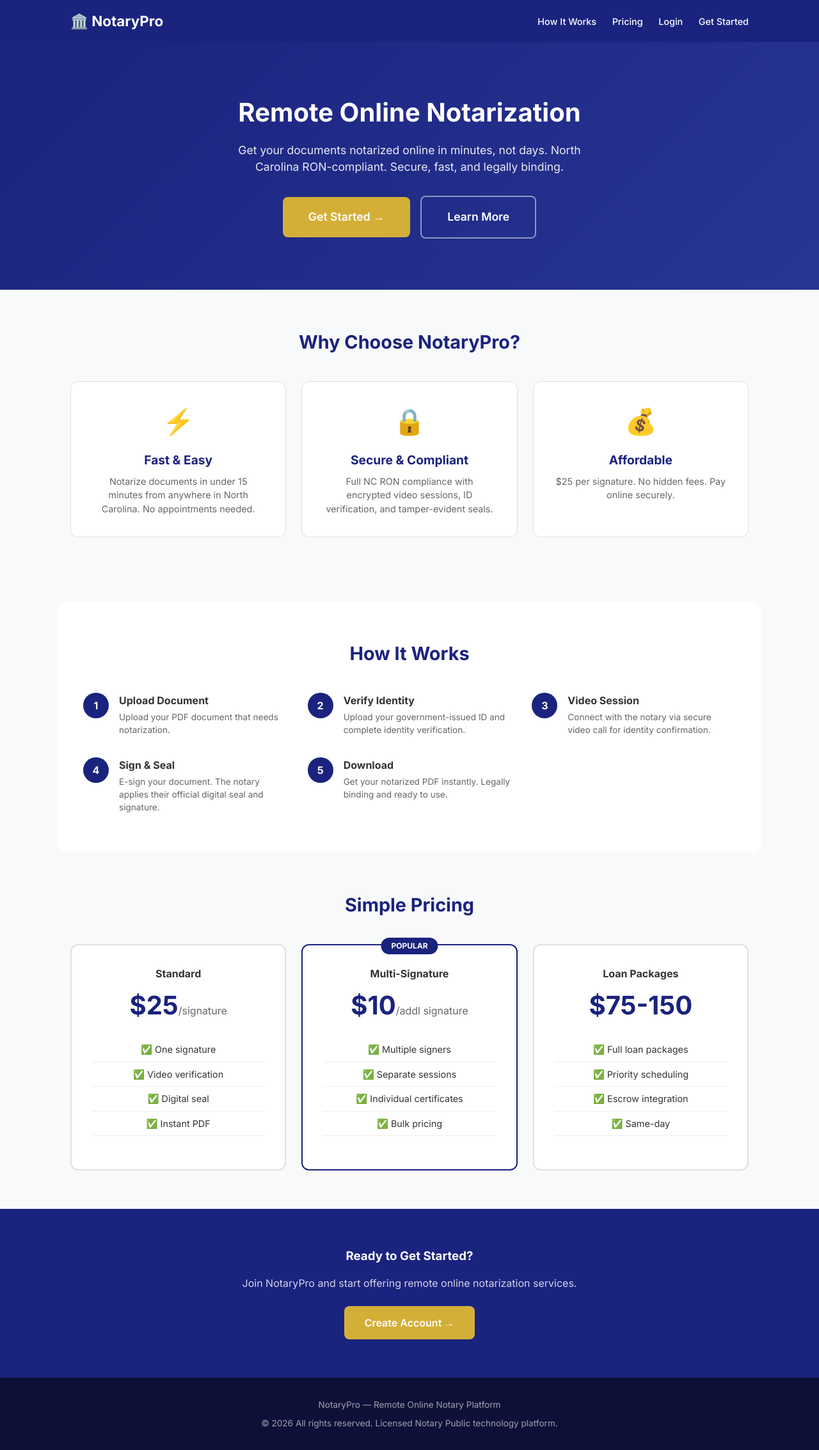
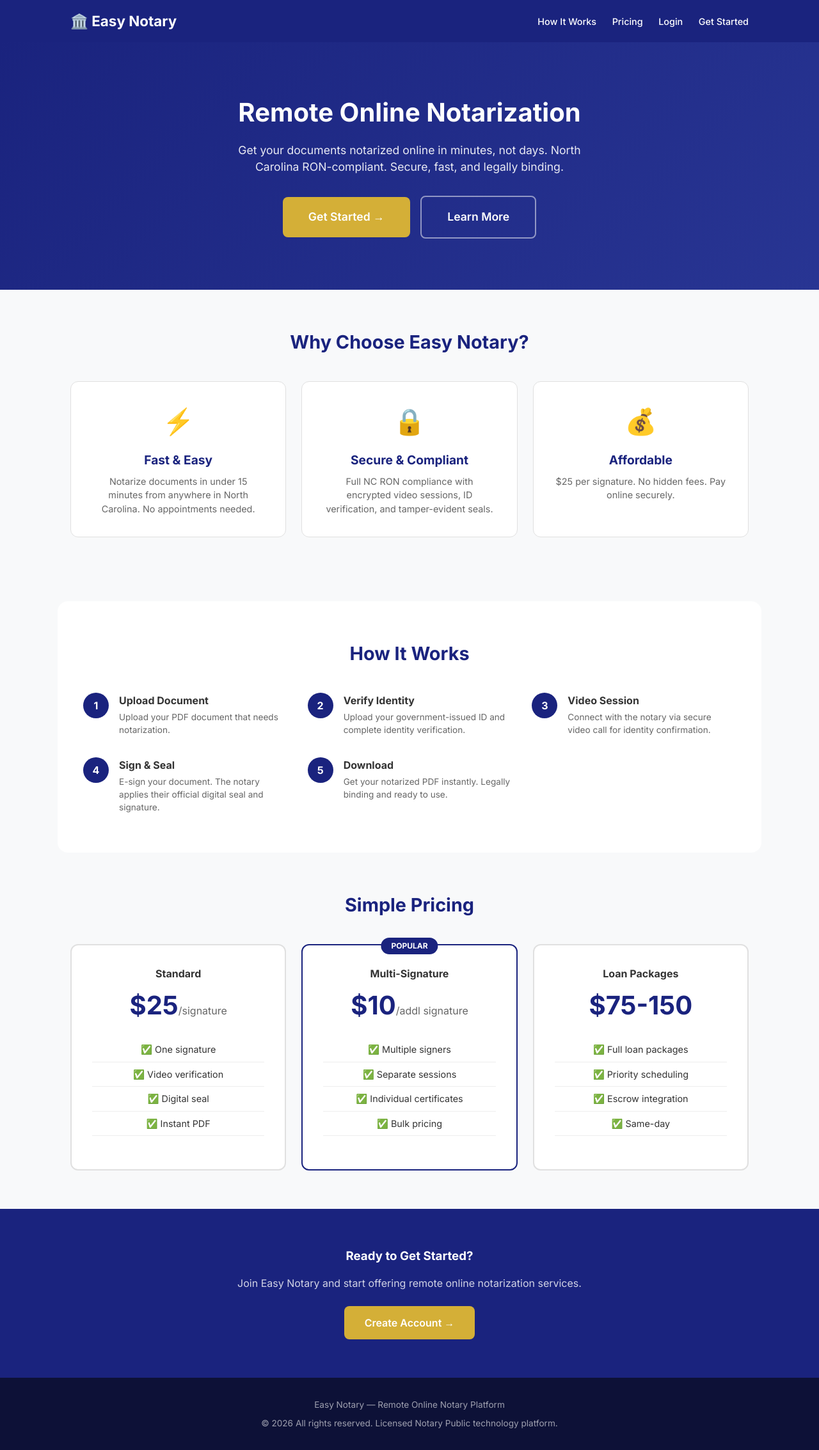
Before and after one commit to Liberty-Emporium/Notary-Business, a Flask app: page / in a window 1280 px wide. Shown: the whole page at 64% size. Run offline with Flask 3, Linux system fonts and the light colour scheme; parts of the project's set-up code (start-up, migrations or seed data) failed here and were passed over.

Commit message:
fix: session auth on HTTPS (Railway proxy) + rename to Easy Notary
- Fix session cookie config for Railway HTTPS (ProxyFix, SameSite, Secure)
- Set stable SECRET_KEY default (was random on every restart = logout)
- Rename NotaryPro → Easy Notary across all 9 files
- All templates verified

```diff
--- a/app.py
+++ b/app.py
@@ -1,6 +1,6 @@
 #!/usr/bin/env python3
 """
-NotaryPro — Remote Online Notary Platform
+Easy Notary — Remote Online Notary Platform
 NC RON (Remote Online Notarization) Compliant
 Single-tenant: one app instance per notary
 """
@@ -31,9 +31,19 @@ from reportlab.lib.enums import TA_CENTER, TA_JUSTIFY, TA_LEFT
 
 # ─── App Config ─────────────────────────────────────────────────────────────
 app = Flask(__name__)
-app.secret_key = os.environ.get('SECRET_KEY', secrets.token_hex(32))
+app.secret_key = os.environ.get('SECRET_KEY', 'easy-notary-dev-key-change-in-production-2026')
 app.config['PERMANENT_SESSION_LIFETIME'] = datetime.timedelta(days=30)
 app.config['MAX_CONTENT_LENGTH'] = 50 * 1024 * 1024  # 50MB
+
+# Fix for HTTPS/Proxy (Railway) — ensure session cookies work behind HTTPS
+app.config['SESSION_COOKIE_SECURE'] = False  # Allow HTTP for local dev
+app.config['SESSION_COOKIE_HTTPONLY'] = True
+app.config['SESSION_COOKIE_SAMESITE'] = 'Lax'
+app.config['PREFERRED_URL_SCHEME'] = 'https'
+
+# Trust Railway's proxy headers
+from werkzeug.middleware.proxy_fix import ProxyFix
+app.wsgi_app = ProxyFix(app.wsgi_app, x_for=1, x_proto=1, x_host=1)
 
 # Stripe
 stripe.api_key = os.environ.get('STRIPE_SECRET_KEY', '')
@@ -81,7 +91,7 @@ def init_db():
             is_admin INTEGER DEFAULT 0
         );
 
-        CREATE TABLE IF NOT EXISTS notary_profile (
+        CREATE TABLE IF NOT EXISTS easy_notaryfile (
             id TEXT PRIMARY KEY,
             user_id TEXT NOT NULL,
             commission_number TEXT,
@@ -203,16 +213,16 @@ def get_profile():
     if not session.get('user_id'):
         return None
     db = get_db()
-    p = db.execute('SELECT * FROM notary_profile WHERE user_id = ?', (session['user_id'],)).fetchone()
+    p = db.execute('SELECT * FROM easy_notaryfile WHERE user_id = ?', (session['user_id'],)).fetchone()
     db.close()
     if not p:
         # Create default profile
         pid = str(uuid.uuid4())[:12]
         db = get_db()
-        db.execute('INSERT INTO notary_profile (id, user_id, state) VALUES (?, ?, ?)',
+        db.execute('INSERT INTO easy_notaryfile (id, user_id, state) VALUES (?, ?, ?)',
                    (pid, session['user_id'], 'North Carolina'))
         db.commit()
-        p = db.execute('SELECT * FROM notary_profile WHERE id = ?', (pid,)).fetchone()
+        p = db.execute('SELECT * FROM easy_notaryfile WHERE id = ?', (pid,)).fetchone()
         db.close()
     return dict(p) if p else {}
 
@@ -382,7 +392,7 @@ def register():
 
         session['user_id'] = uid
         session.permanent = True
-        flash('Account created! Welcome to NotaryPro.', 'success')
+        flash('Account created! Welcome to Easy Notary.', 'success')
         return redirect(url_for('settings'))
 
     return render_template('login.html', mode='register')
@@ -626,19 +636,19 @@ def settings():
                   'fee_multi_signature','fee_loan_package','fee_travel','max_signers',
                   'stripe_account_id','payment_model','platform_commission']
 
-        existing = db.execute('SELECT * FROM notary_profile WHERE user_id = ?', (user['id'],)).fetchone()
+        existing = db.execute('SELECT * FROM easy_notaryfile WHERE user_id = ?', (user['id'],)).fetchone()
         now = datetime.datetime.utcnow().isoformat()
 
         if existing:
             set_clause = ', '.join([f'{f} = ?' for f in fields]) + ', updated_at = ?'
             values = [request.form.get(f, '') for f in fields] + [now, user['id']]
-            db.execute(f'UPDATE notary_profile SET {set_clause} WHERE user_id = ?', values)
+            db.execute(f'UPDATE easy_notaryfile SET {set_clause} WHERE user_id = ?', values)
         else:
             pid = str(uuid.uuid4())[:12]
             cols = ['id','user_id'] + fields + ['updated_at']
             placeholders = ','.join(['?' for _ in cols])
             values = [pid, user['id']] + [request.form.get(f, '') for f in fields] + [now]
-            db.execute(f'INSERT INTO notary_profile ({",".join(cols)}) VALUES ({placeholders})', values)
+            db.execute(f'INSERT INTO easy_notaryfile ({",".join(cols)}) VALUES ({placeholders})', values)
 
         # Update user name
         if request.form.get('full_name'):
--- a/templates/dashboard.html
+++ b/templates/dashboard.html
@@ -3,7 +3,7 @@
 <head>
 <meta charset="UTF-8">
 <meta name="viewport" content="width=device-width, initial-scale=1.0">
-<title>Dashboard — NotaryPro</title>
+<title>Dashboard — Easy Notary</title>
 <link href="https://fonts.googleapis.com/css2?family=Inter:wght@400;500;600;700&display=swap" rel="stylesheet">
 <style>
 :root{--navy:#1A237E;--gold:#D4AF37;--bg:#f8f9fa;--card:#fff;--text:#333;--muted:#666;--green:#4CAF50;--red:#f44336;--blue:#2196F3;--border:#e0e0e0}
@@ -74,7 +74,7 @@ tr:hover{background:#fafafa}
 </head>
 <body>
 <div class="sidebar">
-  <h2>🏛️ NotaryPro</h2>
+  <h2>🏛️ Easy Notary</h2>
   <nav>
     <a href="/dashboard" class="active"><span class="icon">📊</span> Dashboard</a>
     <a href="/session/new"><span class="icon">➕</span> New Session</a>
--- a/templates/index.html
+++ b/templates/index.html
@@ -3,7 +3,7 @@
 <head>
 <meta charset="UTF-8">
 <meta name="viewport" content="width=device-width, initial-scale=1.0">
-<title>NotaryPro — Remote Online Notary</title>
+<title>Easy Notary — Remote Online Notary</title>
 <link href="https://fonts.googleapis.com/css2?family=Inter:wght@400;500;600;700&display=swap" rel="stylesheet">
 <style>
 :root{--navy:#1A237E;--gold:#D4AF37;--bg:#f8f9fa;--card:#fff;--text:#333;--muted:#666;--green:#4CAF50;--red:#f44336;--border:#e0e0e0}
@@ -57,7 +57,7 @@ a:hover{text-decoration:underline}
 
 <div class="nav">
   <div class="nav-inner">
-    <h1>🏛️ NotaryPro</h1>
+    <h1>🏛️ Easy Notary</h1>
     <div class="nav-links">
       <a href="#how-it-works">How It Works</a>
       <a href="#pricing">Pricing</a>
@@ -75,7 +75,7 @@ a:hover{text-decoration:underline}
 </div>
 
 <div class="section">
-  <h3>Why Choose NotaryPro?</h3>
+  <h3>Why Choose Easy Notary?</h3>
   <div class="cards">
     <div class="card">
       <div class="icon">⚡</div>
@@ -129,12 +129,12 @@ a:hover{text-decoration:underline}
 
 <div class="cta">
   <h3>Ready to Get Started?</h3>
-  <p>Join NotaryPro and start offering remote online notarization services.</p>
+  <p>Join Easy Notary and start offering remote online notarization services.</p>
   <a href="/register" class="btn btn-primary">Create Account →</a>
 </div>
 
 <div class="footer">
-  <p>NotaryPro — Remote Online Notary Platform</p>
+  <p>Easy Notary — Remote Online Notary Platform</p>
   <p style="margin-top:8px">© 2026 All rights reserved. Licensed Notary Public technology platform.</p>
 </div>
 </body>
--- a/templates/journal.html
+++ b/templates/journal.html
@@ -2,7 +2,7 @@
 <html lang="en">
 <head>
 <meta charset="UTF-8">
-<title>Journal — NotaryPro</title>
+<title>Journal — Easy Notary</title>
 <link href="https://fonts.googleapis.com/css2?family=Inter:wght@400;500;600;700&display=swap" rel="stylesheet">
 <style>
 :root{--navy:#1A237E;--gold:#D4AF37;--bg:#f8f9fa;--card:#fff;--text:#333;--muted:#666;--green:#4CAF50;--border:#e0e0e0}
@@ -30,7 +30,7 @@ tr:hover{background:#fafafa}
 </head>
 <body>
 <div class="sidebar">
-  <h2>🏛️ NotaryPro</h2>
+  <h2>🏛️ Easy Notary</h2>
   <nav>
     <a href="/dashboard"><span class="icon">📊</span> Dashboard</a>
     <a href="/session/new"><span class="icon">➕</span> New Session</a>
--- a/templates/login.html
+++ b/templates/login.html
@@ -3,7 +3,7 @@
 <head>
 <meta charset="UTF-8">
 <meta name="viewport" content="width=device-width, initial-scale=1.0">
-<title>{{ 'Register' if mode == 'register' else 'Login' }} — NotaryPro</title>
+<title>{{ 'Register' if mode == 'register' else 'Login' }} — Easy Notary</title>
 <link href="https://fonts.googleapis.com/css2?family=Inter:wght@400;500;600;700&display=swap" rel="stylesheet">
 <style>
 :root{--navy:#1A237E;--gold:#D4AF37;--bg:#f8f9fa;--card:#fff;--text:#333;--muted:#666;--border:#e0e0e0;--red:#f44336;--green:#4CAF50}
@@ -27,7 +27,7 @@ body{font-family:'Inter',sans-serif;background:var(--bg);color:var(--text);min-h
 </head>
 <body>
 <div class="box">
-  <h2>🏛️ NotaryPro</h2>
+  <h2>🏛️ Easy Notary</h2>
   <p>{{ 'Create your notary account' if mode == 'register' else 'Sign in to your dashboard' }}</p>
 
   {% with messages = get_flashed_messages(with_categories=true) %}
--- a/templates/session.html
+++ b/templates/session.html
@@ -3,7 +3,7 @@
 <head>
 <meta charset="UTF-8">
 <meta name="viewport" content="width=device-width, initial-scale=1.0">
-<title>Session {{ session.id[:8] }} — NotaryPro</title>
+<title>Session {{ session.id[:8] }} — Easy Notary</title>
 <script src="https://cdn.jsdelivr.net/npm/signature_pad@4.2.0/dist/signature_pad.umd.min.js"></script>
 <link href="https://fonts.googleapis.com/css2?family=Inter:wght@400;500;600;700&display=swap" rel="stylesheet">
 <style>
@@ -71,7 +71,7 @@ th{font-weight:600;color:var(--muted);font-size:0.75rem;text-transform:uppercase
 </head>
 <body>
 <div class="sidebar">
-  <h2>🏛️ NotaryPro</h2>
+  <h2>🏛️ Easy Notary</h2>
   <nav>
     <a href="/dashboard"><span class="icon">📊</span> Dashboard</a>
     <a href="/session/new"><span class="icon">➕</span> New Session</a>
--- a/templates/session_new.html
+++ b/templates/session_new.html
@@ -3,7 +3,7 @@
 <head>
 <meta charset="UTF-8">
 <meta name="viewport" content="width=device-width, initial-scale=1.0">
-<title>New Session — NotaryPro</title>
+<title>New Session — Easy Notary</title>
 <link href="https://fonts.googleapis.com/css2?family=Inter:wght@400;500;600;700&display=swap" rel="stylesheet">
 <style>
 :root{--navy:#1A237E;--gold:#D4AF37;--bg:#f8f9fa;--card:#fff;--text:#333;--muted:#666;--green:#4CAF50;--red:#f44336;--blue:#2196F3;--border:#e0e0e0}
@@ -35,7 +35,7 @@ a{color:var(--navy);text-decoration:none}
 </head>
 <body>
 <div class="sidebar">
-  <h2>🏛️ NotaryPro</h2>
+  <h2>🏛️ Easy Notary</h2>
   <nav>
     <a href="/dashboard"><span class="icon">📊</span> Dashboard</a>
     <a href="/session/new" class="active"><span class="icon">➕</span> New Session</a>
--- a/templates/settings.html
+++ b/templates/settings.html
@@ -2,7 +2,7 @@
 <html lang="en">
 <head>
 <meta charset="UTF-8">
-<title>Settings — NotaryPro</title>
+<title>Settings — Easy Notary</title>
 <link href="https://fonts.googleapis.com/css2?family=Inter:wght@400;500;600;700&display=swap" rel="stylesheet">
 <style>
 :root{--navy:#1A237E;--gold:#D4AF37;--bg:#f8f9fa;--card:#fff;--text:#333;--muted:#666;--green:#4CAF50;--red:#f44336;--blue:#2196F3;--border:#e0e0e0}
@@ -50,7 +50,7 @@ a{color:var(--navy);text-decoration:none}
 </head>
 <body>
 <div class="sidebar">
-  <h2>🏛️ NotaryPro</h2>
+  <h2>🏛️ Easy Notary</h2>
   <nav>
     <a href="/dashboard"><span class="icon">📊</span> Dashboard</a>
     <a href="/session/new"><span class="icon">➕</span> New Session</a>
--- a/templates/signer.html
+++ b/templates/signer.html
@@ -3,7 +3,7 @@
 <head>
 <meta charset="UTF-8">
 <meta name="viewport" content="width=device-width, initial-scale=1.0">
-<title>Sign Document — NotaryPro Session</title>
+<title>Sign Document — Easy Notary Session</title>
 <link href="https://fonts.googleapis.com/css2?family=Inter:wght@400;500;600;700&display=swap" rel="stylesheet">
 <script src="https://cdn.jsdelivr.net/npm/signature_pad@4.2.0/dist/signature_pad.umd.min.js"></script>
 <style>
@@ -82,7 +82,7 @@ body{font-family:'Inter',sans-serif;background:var(--bg);color:var(--text);line-
 
 <div class="container">
   <div style="display:flex;justify-content:space-between;align-items:center;margin-bottom:20px">
-    <h1 style="font-size:1.3rem;color:var(--navy)">🏛️ NotaryPro — Sign Document</h1>
+    <h1 style="font-size:1.3rem;color:var(--navy)">🏛️ Easy Notary — Sign Document</h1>
     <div class="rec-indicator" id="recIndicator">
       <span class="dot"></span> Recording
     </div>
```
